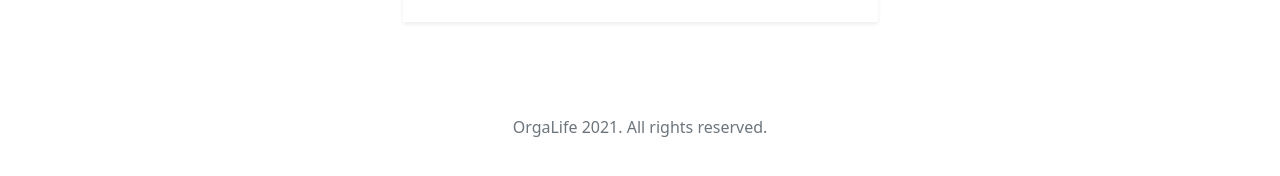
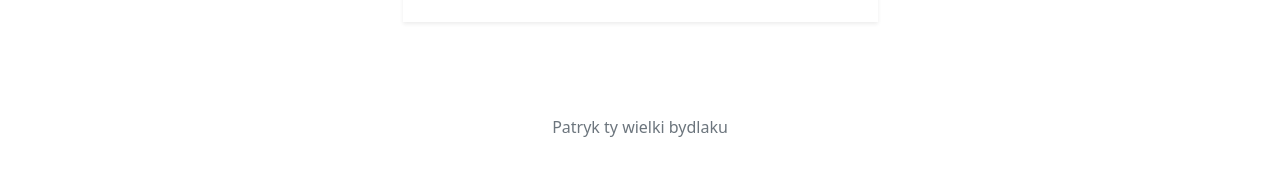
Before and after one commit to Mr-ubi/react-todo-list, a React (Create React App) app: page / in a window 1280 px wide. Shown: the part 356-532 px from the top of the page. Built offline with nearby package versions, Linux system fonts and the light colour scheme.

Commit message:
Zmiana na Patryka

```diff
--- a/src/components/LoginForm/LogForm.js
+++ b/src/components/LoginForm/LogForm.js
@@ -24,7 +24,7 @@ const LoginPage = () => {
                         </Form>
                     </Col>
                 </Row>
-                <h6 className="mt-5 p-5 text-center text-secondary ">OrgaLife 2021. All rights reserved.</h6>
+                <h6 className="mt-5 p-5 text-center text-secondary ">Patryk ty wielki bydlaku</h6>
             </Container>
         </>
     );
```
